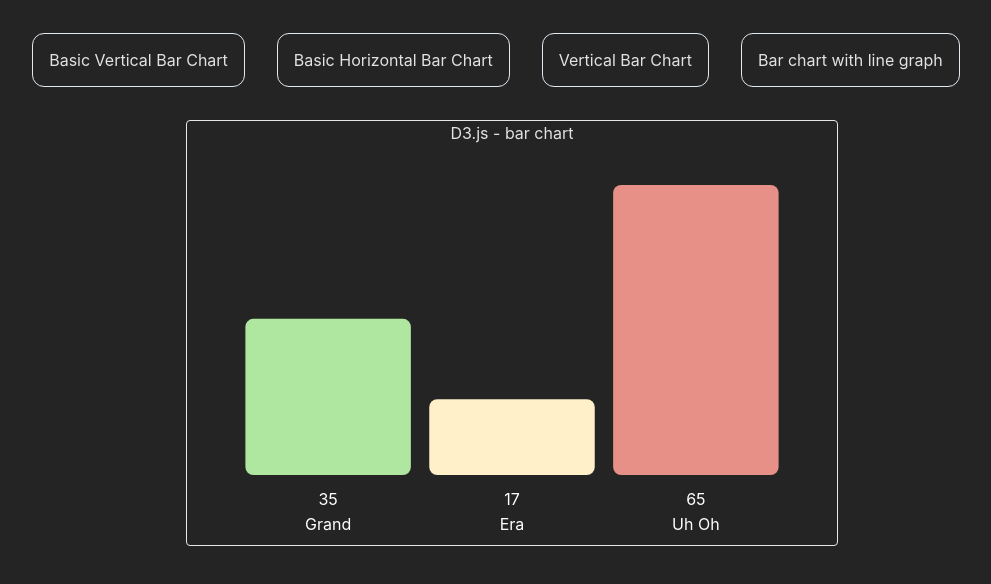
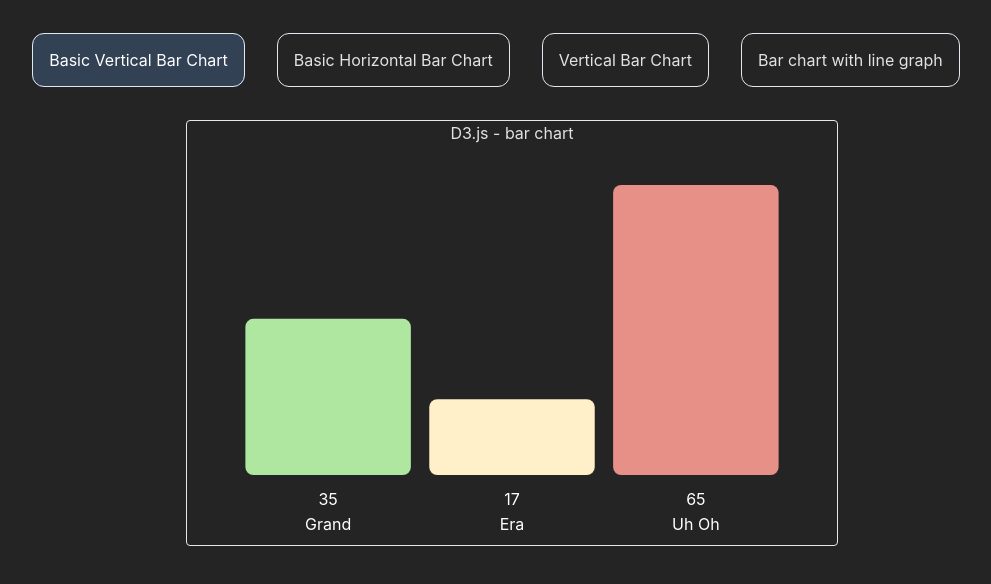
Before and after one commit to SteveWalsh1989/Vue-charts-with-d3.js, a Vue app: page / in a window 1280 px wide. Shown: the top 584 px of the page, without its empty margins (128-1119 px from the left). Built offline with nearby package versions, Linux system fonts and the light colour scheme; what mdi-vue would draw is missing.

Commit message:
better nav with current graph button highlighted

```diff
--- a/src/components/Home.vue
+++ b/src/components/Home.vue
@@ -1,4 +1,5 @@
 <script setup>
+import { ref } from 'vue';
 const links = [
   {
     id: 1,
@@ -21,6 +22,12 @@ const links = [
     link: '/chart-with-line-graph',
   },
 ];
+
+const selected = ref(1);
+
+function setSelected(id) {
+  selected.value = id;
+}
 </script>
 
 <template>
@@ -31,6 +38,8 @@ const links = [
         :key="link.id"
         :to="link.link"
         class="border border-slate-200 rounded-xl p-4 mr-8 hover:bg-slate-700"
+        :class="{ 'bg-slate-700 text-white': selected === link.id }"
+        @click="setSelected(link.id)"
         >{{ link.title }}</router-link
       >
     </div>
```
